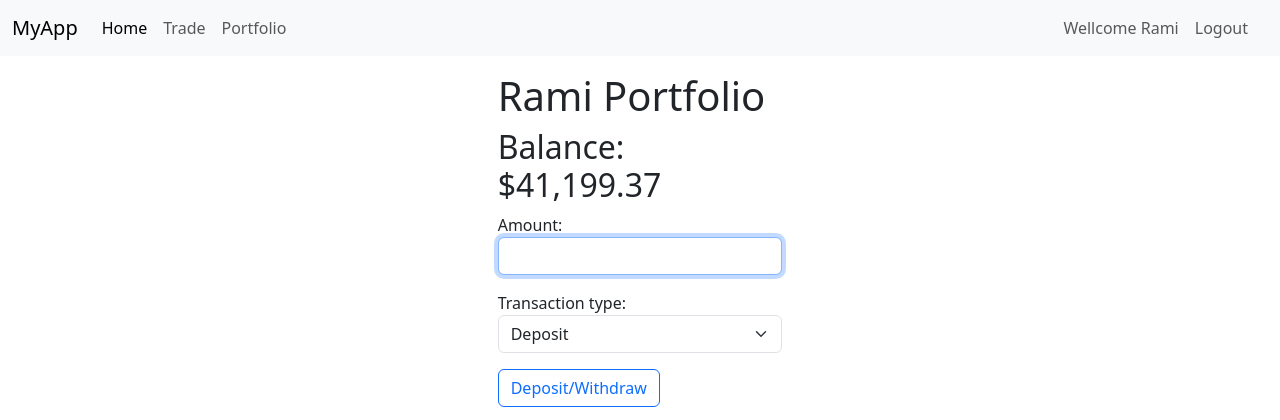
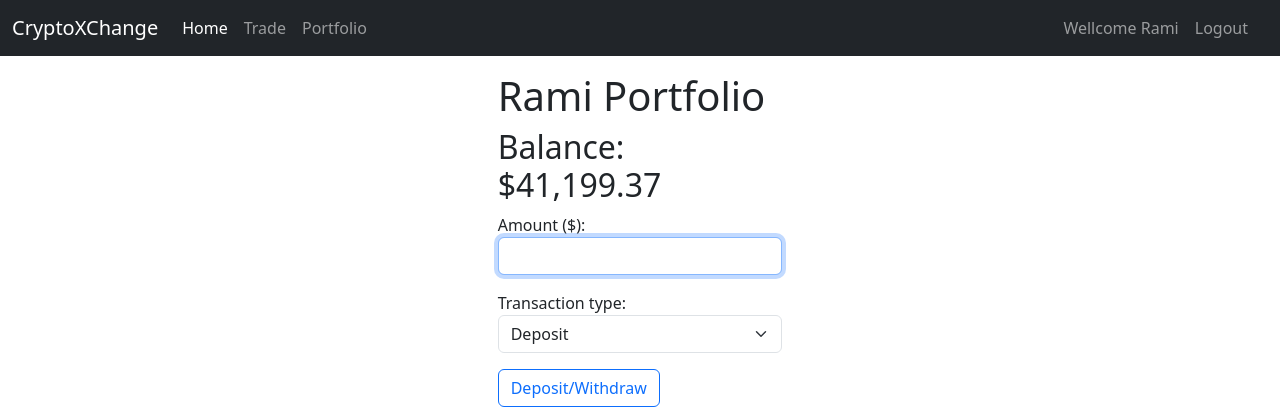
Before and after one commit to ramiqayya/final2, a Django app: page /portfolio in a window 1280 px wide. Shown: the top 420 px of the page. Run offline with Django 4.2, Linux system fonts and the light colour scheme; a user stored in the database is signed in; data comes from the database, SQL or seed files in the repository; both versions use the stored data as it was after the commit; data that the repository does not hold is empty.

Commit message:
change navbar color

```diff
--- a/finalP/myapp/forms.py
+++ b/finalP/myapp/forms.py
@@ -3,6 +3,6 @@ from django import forms
 
 class AddCredit(forms.Form):
     amount = forms.DecimalField(
-        label='Amount', min_value=0, max_digits=20, decimal_places=2, widget=forms.TextInput(attrs={'class': 'form-control mb-3', 'autofocus': True}))
+        label='Amount ($)', min_value=0, max_digits=20, decimal_places=2, widget=forms.TextInput(attrs={'class': 'form-control mb-3', 'autofocus': True}))
     transaction_type = forms.ChoiceField(
         choices=[('deposit', 'Deposit'), ('withdraw', 'Withdraw')], widget=forms.Select(attrs={'class': 'form-control form-floating form-select'}))
--- a/finalP/myapp/templates/myapp/layout.html
+++ b/finalP/myapp/templates/myapp/layout.html
@@ -8,7 +8,7 @@
     <meta charset="UTF-8">
     <meta http-equiv="X-UA-Compatible" content="IE=edge">
     <meta name="viewport" content="width=device-width, initial-scale=1.0">
-    <title>My app</title>
+    <title>Crypto Exchange</title>
     <link href="https://cdn.jsdelivr.net/npm/bootstrap@5.3.0-alpha1/dist/css/bootstrap.min.css" rel="stylesheet"
         integrity="sha384-GLhlTQ8iRABdZLl6O3oVMWSktQOp6b7In1Zl3/Jr59b6EGGoI1aFkw7cmDA6j6gD" crossorigin="anonymous">
     <script src="{% static 'myapp/app.js' %}"></script>
@@ -18,9 +18,9 @@
 
 <body>
 
-    <nav class="navbar navbar-expand-lg bg-body-tertiary">
+    <nav class="navbar navbar-expand-lg bg-dark" data-bs-theme="dark">
         <div class="container-fluid">
-            <a class="navbar-brand" href="#">MyApp</a>
+            <a class="navbar-brand" href="#">CryptoXChange</a>
             <button class="navbar-toggler" type="button" data-bs-toggle="collapse" data-bs-target="#navbarNav"
                 aria-controls="navbarNav" aria-expanded="false" aria-label="Toggle navigation">
                 <span class="navbar-toggler-icon"></span>
--- a/finalP/myapp/views.py
+++ b/finalP/myapp/views.py
@@ -282,6 +282,7 @@ def sell(request, symbol):
 
         current.amount = current.amount - Decimal(amount)
         current.save()
+        return HttpResponseRedirect(reverse('portfolio'))
 
     return render(request, 'myapp/sell.html',
                   {"coins": coins}
```
Also changed, not shown: finalP/db.sqlite3.
